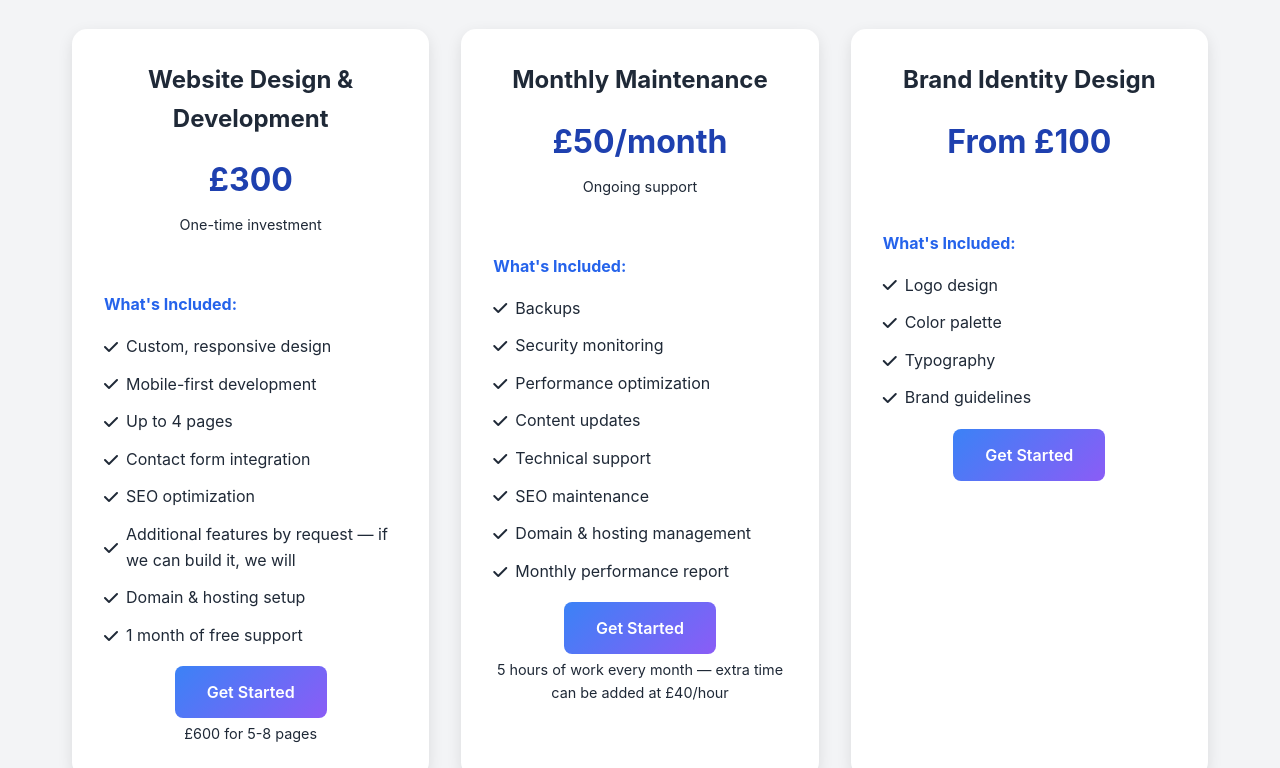
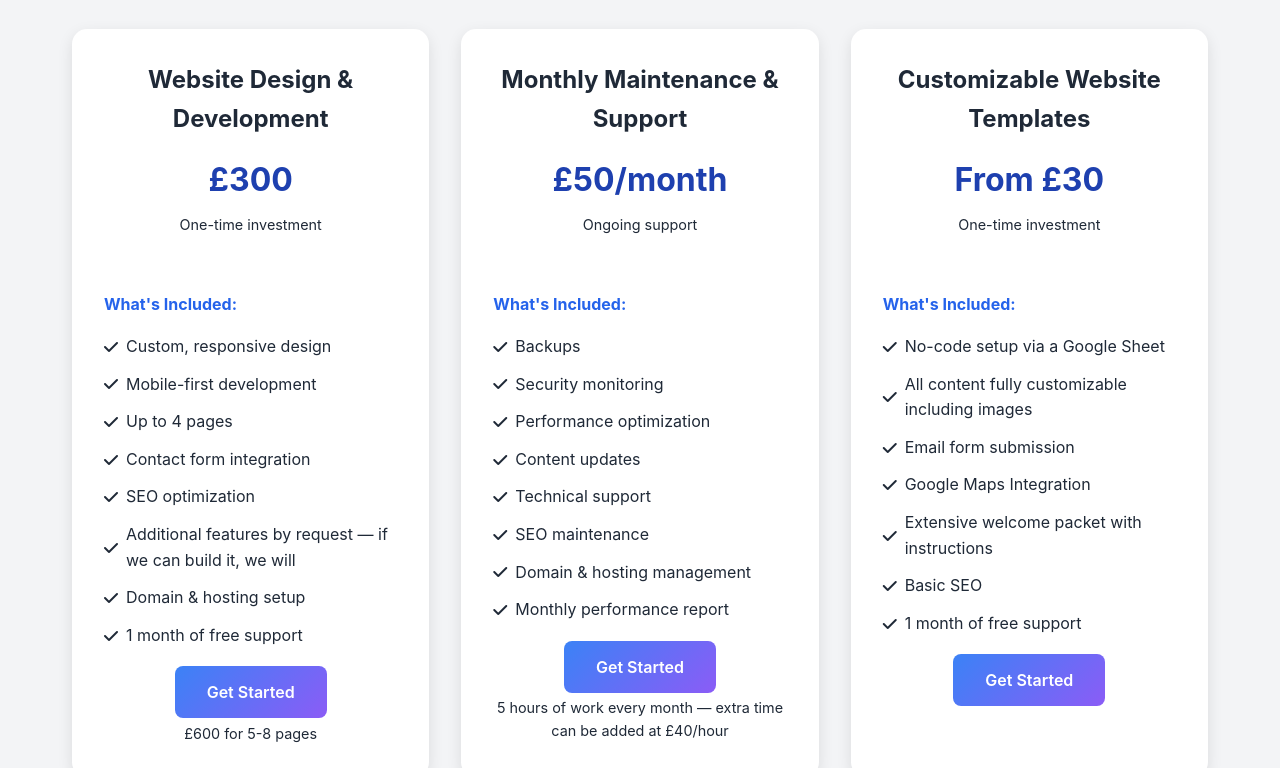
Before and after one commit to cjcody/codyjwebstudio, a plain HTML site: page services.html in a window 1280 px wide. Shown: the part 905-1673 px from the top of the page. Drawn offline with Linux system fonts and the light colour scheme.

Commit message:
Services change to include template and remove brand design

```diff
--- a/services.html
+++ b/services.html
@@ -125,7 +125,7 @@
                     <!-- Maintenance Package -->
                     <div class="package-card">
                         <div class="package-header">
-                            <h3>Monthly Maintenance</h3>
+                            <h3>Monthly Maintenance & Support</h3>
                             <p class="package-price">£50/month</p>
                             <p class="package-duration">Ongoing support</p>
                         </div>
@@ -150,17 +150,20 @@
 
                     <div class="package-card">
                         <div class="package-header">
-                            <h3>Brand Identity Design</h3>
-                            <p class="package-price">From £100</p>
-                            <p class="package-duration"></p>
+                            <h3>Customizable Website Templates</h3>
+                            <p class="package-price">From £30</p>
+                            <p class="package-duration">One-time investment</p>
                         </div>
                         <div class="package-features">
                             <h4>What's Included:</h4>
                             <ul>
-                                <li><i class="fas fa-check"></i> Logo design</li>
-                                <li><i class="fas fa-check"></i> Color palette</li>
-                                <li><i class="fas fa-check"></i> Typography</li>
-                                <li><i class="fas fa-check"></i> Brand guidelines</li>
+                                <li><i class="fas fa-check"></i> No-code setup via a Google Sheet</li>
+                                <li><i class="fas fa-check"></i> All content fully customizable including images</li>
+                                <li><i class="fas fa-check"></i> Email form submission</li>
+                                <li><i class="fas fa-check"></i> Google Maps Integration</li>
+                                <li><i class="fas fa-check"></i> Extensive welcome packet with instructions</li>
+                                <li><i class="fas fa-check"></i> Basic SEO</li>
+                                <li><i class="fas fa-check"></i> 1 month of free support</li>
                             </ul>
                         </div>
                         <div class="package-cta">
@@ -186,7 +189,7 @@
                     </div>
                     <div class="faq-item">
                         <h3>Do you provide website hosting?</h3>
-                        <p>While we do not provide hosting directly, we take care of the full setup and deployment process. We also assist with connecting your custom domain to ensure your website is live and accessible.</p>
+                        <p>I provide hosting for all my custom websites. For the templates, hosting is handled by the client. The welcome packet includes step by step instructions on how to set up hosting through Netlify.</p>
                     </div>
                 </div>
             </div>
```
